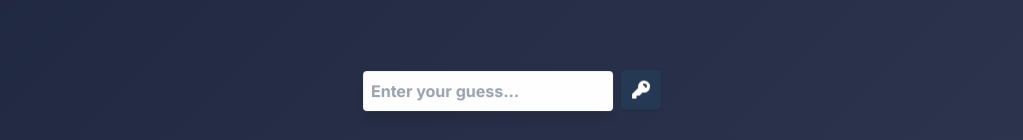
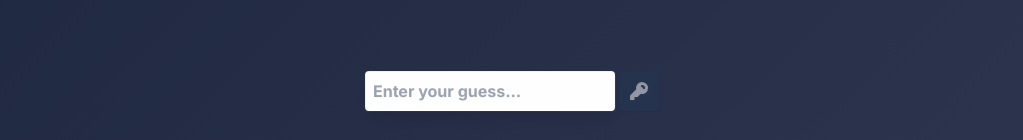
Before and after one commit to Oelshehawi/CrackTheCode, a Next.js app: page /SinglePlayer in a window 1280 px wide. Shown: the part 657-797 px from the top of the page, without its empty margins (128-1151 px from the left). Built offline with nearby package versions, Linux system fonts and the light colour scheme.

Commit message:
style: animation for previous guesses list and code input

```diff
--- a/app/SinglePlayer/page.tsx
+++ b/app/SinglePlayer/page.tsx
@@ -8,18 +8,25 @@ import Header from '../ui/singlePlayer/Header';
 import { createCode, checkGuess } from '@/lib/data';
 
 export default function SinglePlayer() {
-  const [code, setCode] = useState<number[]>([]);
-  const [guess, setGuess] = useState<number[]>([]);
+  const [code, setCode] = useState<string>('');
+  const [guesses, setGuesses] = useState<string[]>([]);
+  const [guess, setGuess] = useState<string>('');
 
   useEffect(() => {
     setCode(createCode());
   }, []);
 
-  useEffect(() => {
-    if (checkGuess(guess) === true) {
+  const handleSubmit = (e: React.FormEvent<HTMLFormElement>) => {
+    e.preventDefault();
+    setGuesses((prev) => [...prev, guess]);
+
+    if (checkGuess(guess, code) === true) {
+      console.log(guess);
       // Handle correct guess logic
     }
-  }, [guess]);
+
+    setGuess('');
+  };
 
   return (
     <FadeTransition>
@@ -27,10 +34,14 @@ export default function SinglePlayer() {
         <Header />
         <div className='flex flex-col flex-grow justify-center items-center'>
           <AnimatedText text='Welcome to Single Player Mode!' />
-        <PreviousGuessList />
+          <PreviousGuessList guesses={guesses} />
         </div>
         <div className='pb-4 z-20'>
-        <CodeInput />
+          <CodeInput
+            guess={guess}
+            setGuess={setGuess}
+            handleSubmit={handleSubmit}
+          />
         </div>
       </div>
     </FadeTransition>
--- a/app/ui/AnimatedText.tsx
+++ b/app/ui/AnimatedText.tsx
@@ -50,7 +50,7 @@ const AnimatedText: React.FC<AnimatedTextProps> = ({ text }) => {
         initial='offscreen'
         animate={controls}
         variants={textVariants}
-        className='md:text-4xl text-xl font-bold mx-5 bg-blue rounded-lg shadow-lg p-4 text-white'
+        className='md:text-4xl text-xl font-bold mx-5 bg-blue rounded-lg shadow-lg p-4 text-white pointer-events-none'
       >
         {text}
       </motion.div>
--- a/app/ui/globals.css
+++ b/app/ui/globals.css
@@ -41,3 +41,35 @@ body {
     background-position: 0% 50%;
   }
 }
+
+::-webkit-scrollbar {
+  width: 10px;
+}
+
+::-webkit-scrollbar-track {
+  background: var(--background-middle2-rgb);
+}
+
+::-webkit-scrollbar-thumb {
+  background: var(--background-middle-rgb);
+  border-radius: 5px;
+}
+
+@media (max-width: 768px) {
+  body::-webkit-scrollbar {
+    display: none;
+  }
+
+  ::-webkit-scrollbar {
+    width: 4px;
+  }
+
+  ::-webkit-scrollbar-thumb {
+    background: rgba(255, 255, 255, 0.2);
+  }
+
+  body {
+    -ms-overflow-style: none;
+    scrollbar-width: none;
+  }
+}
--- a/app/ui/singlePlayer/CodeInput.tsx
+++ b/app/ui/singlePlayer/CodeInput.tsx
@@ -1,49 +1,50 @@
-import { useState } from 'react';
-import { motion, useAnimation } from 'framer-motion';
+
+import { Dispatch, SetStateAction } from 'react';
+import { motion } from 'framer-motion';
 import { KeyIcon } from '@heroicons/react/16/solid'; // Ensure correct import path
 
-export default function CodeInput() {
-  const [guess, setGuess] = useState('');
-  const controls = useAnimation();
+interface CodeInputProps {
+  guess: string;
+  setGuess: Dispatch<SetStateAction<string>>;
+  handleSubmit: (e: React.FormEvent<HTMLFormElement>) => void;
+}
 
+export default function CodeInput({
+  guess,
+  setGuess,
+  handleSubmit,
+}: CodeInputProps) {
   const inputVariants = {
     hidden: { opacity: 0, y: 20 },
     visible: { opacity: 1, y: 0 },
-    shake: {
-      x: [0, -10, 10, -10, 10, 0],
-      transition: { duration: 0.5 },
-    },
+    invalid: { x: [-10, 10, -10, 10, 0], transition: { duration: 0.4 } },
   };
 
-  const handleSubmit = () => {
-    if (guess.length !== 4) {
-      controls.start('shake');
-    } else {
-      // Handle valid guess logic here
-      console.log(guess);
-      setGuess('');
-    }
-  };
+  const isValidGuess = guess.length === 4 && /^\d{4}$/.test(guess);
 
   return (
-    <div className="flex justify-center items-center m-4">
+    <form onSubmit={handleSubmit} className='flex justify-center items-center m-4'>
       <motion.input
-        initial="hidden"
-        animate="visible"
+        animate={isValidGuess ? 'visible' : 'invalid'}
         variants={inputVariants}
         transition={{ duration: 0.5 }}
-        className="bg-white rounded p-2 shadow-lg text-blue font-bold outline-none"
-        type="text"
-        inputMode="numeric"
-        pattern="[0-9]*"
-        maxLength={4}
+        className='bg-white rounded p-2 shadow-lg text-blue font-bold outline-none'
+        type='text'
+        inputMode='numeric'
         value={guess}
-        onChange={(e) => setGuess(e.target.value.replace(/[^0-9]/g, ''))}
-        placeholder="Enter your guess..."
+        onChange={(e) => setGuess(e.target.value.replace(/[^0-9]/g, '').slice(0, 4))}
+        placeholder='Enter your guess...'
+        required
       />
-      <button onClick={handleSubmit} className="ml-2 p-2 bg-blue rounded shadow flex items-center justify-center animate-bounce">
-        <KeyIcon className="h-6 w-6 text-white" />
-      </button>
-    </div>
+      <motion.button
+        type='submit'
+        disabled={!isValidGuess}
+        whileHover={{ scale: isValidGuess ? 1.1 : 1 }}
+        whileTap={{ scale: isValidGuess ? 0.9 : 1 }}
+        className={`ml-1 p-2 bg-blue rounded shadow flex items-center justify-center ${!isValidGuess ? 'opacity-50 cursor-not-allowed' : 'animate-bounce'}`}
+      >
+        <KeyIcon className='h-6 w-6 text-white' />
+      </motion.button>
+    </form>
   );
 }
--- a/app/ui/singlePlayer/PreviousGuessList.tsx
+++ b/app/ui/singlePlayer/PreviousGuessList.tsx
@@ -1,21 +1,38 @@
 import { motion } from 'framer-motion';
 
-export default function PreviousGuessList() {
-  const listVariants = {
-    hidden: { opacity: 0 },
-    visible: { opacity: 1 },
+interface GuessList {
+  guesses: string[];
+}
+
+export default function PreviousGuessList({ guesses }: GuessList) {
+  const guessVariants = {
+    hidden: (isLatest: boolean) => ({
+      opacity: isLatest ? 0 : 1,
+      y: isLatest ? -20 : 0
+    }),
+    visible: { opacity: 1, y: 0 },
   };
 
   return (
     <motion.div
       initial="hidden"
       animate="visible"
-      variants={listVariants}
-      transition={{ duration: 0.5, delay: 0.2 }}
-      className="bg-white rounded shadow-lg w-3/4 h-3/4"
+      className="bg-white rounded shadow-lg w-3/4 h-3/4 overflow-auto"
     >
-      Previous Guesses
-      {/* You can map over your guesses here */}
+      {[...guesses].reverse().map((guess, index) => (
+        <motion.div
+          layout
+          custom={index === 0}
+          initial="hidden"
+          animate="visible"
+          variants={guessVariants}
+          transition={{ duration: 0.5, delay: 0 }}
+          key={guess + index}
+          className="p-2 m-2 text-white font-bold text-center rounded bg-blue"
+        >
+          {guess}
+        </motion.div>
+      ))}
     </motion.div>
   );
 }
--- a/lib/data.tsx
+++ b/lib/data.tsx
@@ -1,13 +1,13 @@
-export function createCode(): number[] {
+export function createCode(): string {
     let code: number[] = [];
     for (let i = 0; i < 4; i++) {
       code.push(Math.floor(Math.random() * 10));
     }
 
-    return code;
+    return code.join('');
   }
 
-  export function checkGuess(guess: number[]): boolean {
+  export function checkGuess(guess: string, code: string): boolean {
 
     return false;
   }
```
Lines whose indentation alone changed are shown as unchanged.
